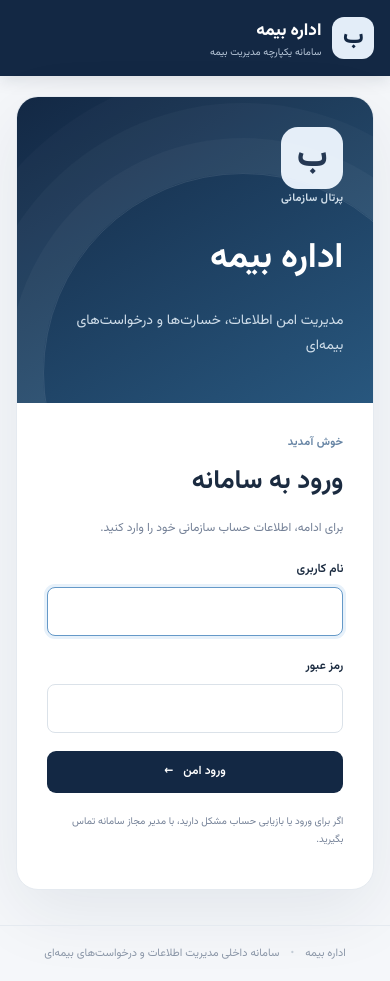
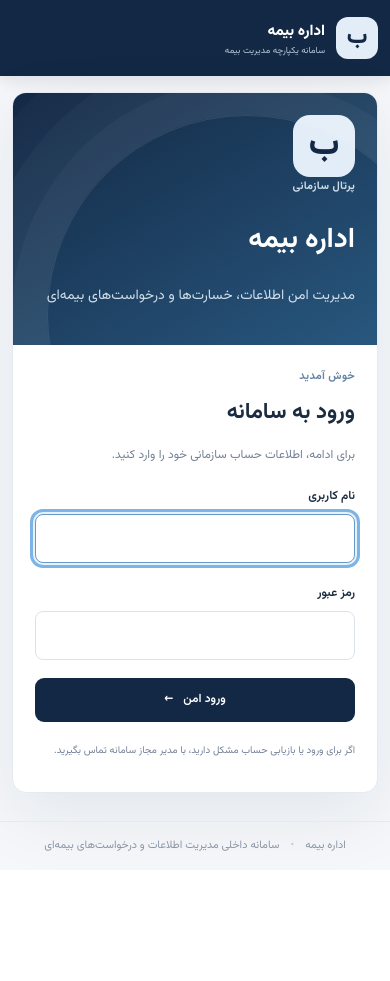
Before and after one commit to msalimimaram/office_kmc, a Django app: page /accounts/login/ in a window 390 px wide. After the commit the page ends 851 px from the top, so only its background shows below. Run offline with Django 5.2, Linux system fonts and the light colour scheme.

Commit message:
Improve responsive mobile layout and form usability

```diff
--- a/static/css/site.css
+++ b/static/css/site.css
@@ -11,3 +11,65 @@
 .detail-grid{display:grid;grid-template-columns:repeat(4,minmax(0,1fr));gap:18px;margin:20px 0}.detail-grid small,.detail-grid strong{display:block}.detail-grid small{font-size:10px;color:#8d99a8}.detail-grid strong{font-size:12px;margin-top:4px}.long-text{white-space:pre-wrap}.response-box{background:#f2f7fb;border-radius:10px;padding:15px;margin-top:15px}.response-box p{white-space:pre-wrap}.timeline-item{border-right:2px solid #d9e8f4;padding:0 15px 15px;margin:10px 0}.timeline-item small{display:block;color:#9aa5b3;font-size:10px}.task-grid{display:grid;grid-template-columns:repeat(2,minmax(0,1fr));gap:15px}.task-card{display:block;background:#fff;border:1px solid var(--line);border-radius:14px;padding:20px;color:var(--ink);box-shadow:var(--shadow)}.task-card h3{margin:10px 0 5px;font-size:15px}.task-card p{font-size:12px;color:var(--muted)}.task-top,.task-meta{display:flex;align-items:center;justify-content:space-between;gap:10px}.task-meta{border-top:1px solid #edf0f4;padding-top:12px;font-size:10px;color:#8d99a8}.priority{font-size:10px;padding:3px 8px;border-radius:5px;background:#eef3f8}.priority.urgent{background:#ffe8e8;color:#b43d3d}.priority.high{background:#fff0df;color:#a76d16}.priority.low{background:#eaf6f1;color:#2a7c61}.error-list{color:#a63d3d;font-size:11px;max-height:250px;overflow:auto}.error-list li{padding:4px 0}
 @media(max-width:1100px){.topbar{flex-wrap:wrap;gap:15px}.topnav{order:3;flex-basis:100%;gap:14px}.stats{grid-template-columns:repeat(2,minmax(0,1fr))}.quick-grid{grid-template-columns:repeat(2,minmax(0,1fr))}.two-col{grid-template-columns:1fr}}
 @media(max-width:650px){.page{padding:20px 4% 35px}.hero{padding:24px;align-items:flex-start;flex-direction:column}.hero h1{font-size:23px}.stats{gap:9px}.stat{padding:13px;gap:8px}.stat strong{font-size:22px}.stat-icon{width:36px;height:36px}.quick-grid{gap:9px}.quick-card{padding:14px}.quick-card p{font-size:10px}.panel{padding:16px}.page-heading{align-items:flex-start;flex-direction:column}.login-wrap{grid-template-columns:1fr;margin:0}.login-art{padding:30px}.login-card{padding:30px}.detail-grid{grid-template-columns:repeat(2,minmax(0,1fr))}.task-grid{grid-template-columns:1fr}.userbox{flex-wrap:wrap}.topnav{gap:10px}.topnav a{font-size:11px}}
+
+
+/* Responsive usability fixes: filters, forms, navigation and touch targets. */
+.filter-bar{display:grid;grid-template-columns:minmax(0,2fr) minmax(180px,1fr) auto auto;align-items:end;gap:12px;margin-bottom:20px}
+.filter-bar label{margin:0;min-width:0}
+.filter-bar button,.filter-bar a{min-height:44px;align-self:end}
+.filter-bar a{display:inline-flex;align-items:center;justify-content:center;padding:8px 12px;white-space:nowrap}
+.form-grid{display:grid;grid-template-columns:repeat(2,minmax(0,1fr));gap:12px 18px}
+.form-grid>label{min-width:0;margin:0}
+.form-grid>div{align-self:end}
+.button{border:0;border-radius:9px;padding:10px 17px;display:inline-flex;align-items:center;justify-content:center;min-height:44px;background:var(--navy);color:#fff;font-size:12px;font-weight:600}
+button,.btn,a{touch-action:manipulation}
+button:focus-visible,a:focus-visible,input:focus-visible,select:focus-visible,textarea:focus-visible{outline:3px solid #7bb4e5;outline-offset:2px}
+input,select,textarea{min-height:44px;min-width:0}
+textarea{min-height:110px}
+.table-wrap{-webkit-overflow-scrolling:touch;max-width:100%;border-radius:8px}
+.table-wrap:focus{outline:2px solid #6599c8}
+.topnav{min-width:0}
+.topnav a{display:inline-flex;align-items:center;min-height:36px;white-space:nowrap}
+.page,.panel,.hero,.quick-card,.stat{min-width:0}
+@media(max-width:900px){
+  .topbar{padding:12px 4%;gap:12px}
+  .topnav{display:flex;flex-wrap:nowrap;overflow-x:auto;overflow-y:hidden;max-width:100%;padding:2px 0 8px;scrollbar-width:thin;white-space:nowrap}
+  .topnav a{flex:0 0 auto;padding:6px 9px;border-radius:7px;background:#ffffff0d}
+  .userbox{width:100%;justify-content:flex-start;white-space:normal}
+  .filter-bar{grid-template-columns:minmax(0,1fr) minmax(0,1fr)}
+  .filter-bar button,.filter-bar>a{width:100%}
+}
+@media(max-width:600px){
+  body{font-size:14px}
+  .page{padding:16px 12px 28px}
+  .topbar{padding:10px 12px}
+  .brand{font-size:15px}
+  .brand small{font-size:9px}
+  .userbox{gap:10px}
+  .hero{border-radius:14px;padding:20px}
+  .hero h1,.page-heading h1{font-size:22px;line-height:1.5}
+  .stats{grid-template-columns:repeat(2,minmax(0,1fr));gap:8px}
+  .stat{padding:10px;gap:7px}
+  .stat strong{font-size:19px;overflow-wrap:anywhere}
+  .stat small{font-size:10px}
+  .quick-grid{grid-template-columns:repeat(2,minmax(0,1fr));gap:8px}
+  .quick-card{padding:12px}
+  .quick-card strong{font-size:12px;overflow-wrap:anywhere}
+  .quick-card p{font-size:11px}
+  .panel{padding:13px;border-radius:12px}
+  .filter-bar{grid-template-columns:minmax(0,1fr);gap:8px}
+  .filter-bar label,.filter-bar button,.filter-bar>a{width:100%}
+  .form-grid{grid-template-columns:minmax(0,1fr);gap:12px}
+  .login-wrap{border-radius:14px;min-height:0}
+  .login-art{padding:22px}
+  .login-art h1{font-size:28px}
+  .login-card{padding:22px}
+  .login-card h2{font-size:22px}
+  .detail-grid{grid-template-columns:repeat(2,minmax(0,1fr));gap:12px}
+  .task-meta,.task-top{align-items:flex-start;flex-wrap:wrap}
+  .btn,.button{min-height:44px;padding:10px 13px}
+  table{font-size:12px}
+  th,td{padding:11px 10px}
+  footer{padding:14px 12px}
+}
+@media(prefers-reduced-motion:reduce){*,*::before,*::after{scroll-behavior:auto!important;animation-duration:.01ms!important;animation-iteration-count:1!important;transition-duration:.01ms!important}}
```
